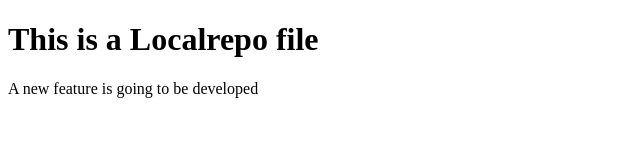
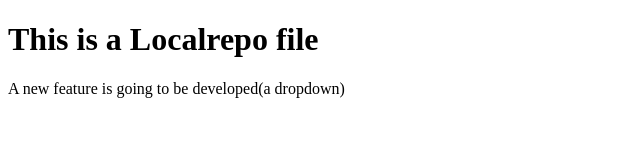
Before and after one commit to onlyRaghav/LocalRepo, a plain HTML site: page index.html in a window 1280 px wide. Shown: the whole page, without its empty margins (0-640 px from the left). Drawn offline with Linux system fonts and the light colour scheme.

Commit message:
dropdown under development

```diff
--- a/index.html
+++ b/index.html
@@ -7,6 +7,6 @@
 </head>
 <body>
     <h1>This is a Localrepo file</h1>
-    <p>A new feature is going to be developed</p>
+    <p>A new feature is going to be developed(a dropdown)</p>
 </body>
 </html>
```
